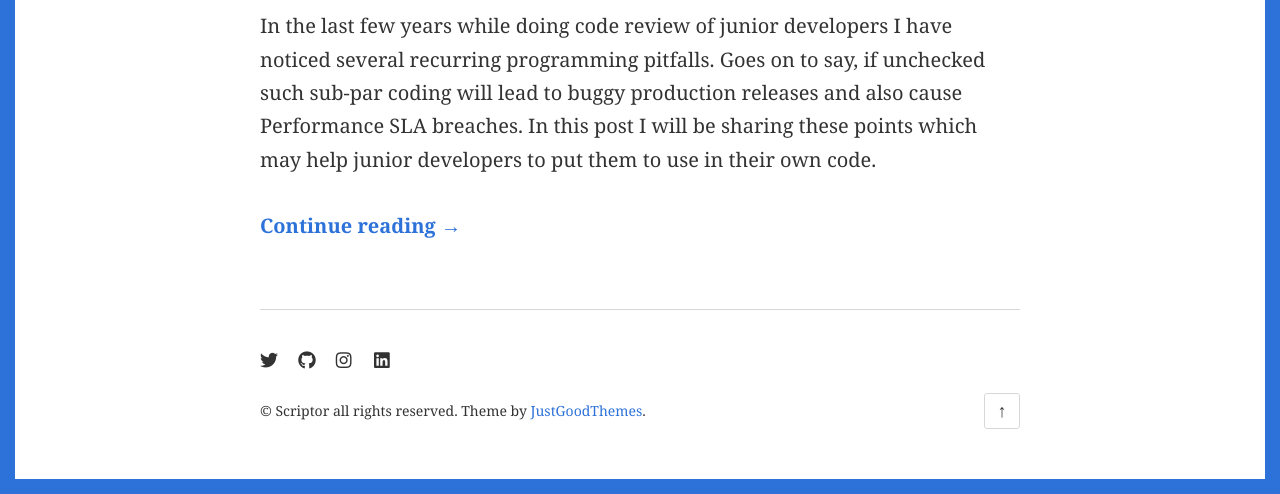
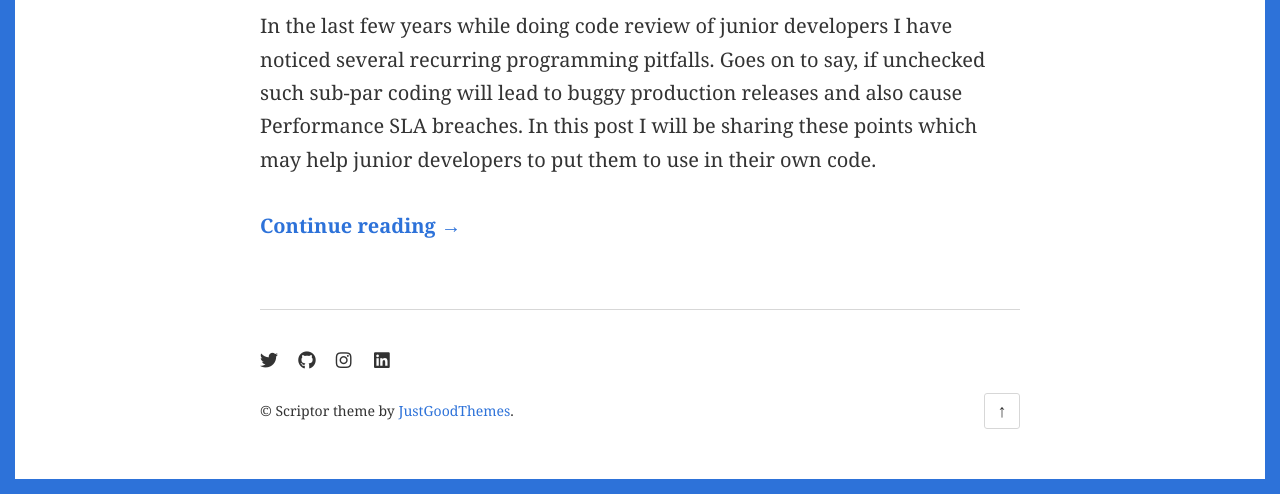
Before and after one commit to sunnymishra/blog, a Jekyll site: the page built from index.html, in a window 1280 px wide and 900 px high, scrolled down 2867 px, cut to the strip 406-900 px from the top of the window. Built offline with Jekyll 4.4.1, drawn with Linux system fonts in a browser that asks for light colours; some web fonts are replaced; the list of posts is cut into pages by our own code.

Commit message:
changed somehting in config.yml

```diff
--- a/_config.yml
+++ b/_config.yml
@@ -51,7 +51,7 @@ accent_color: '#2d72d9'
 
 # Site footer
 footer:
-  content: "&copy; Scriptor all rights reserved. Theme by [JustGoodThemes](https://www.justgoodthemes.com)."
+  content: "&copy; Scriptor theme by [JustGoodThemes](https://www.justgoodthemes.com)."
   has_social: true
 
 # Plugins
```
